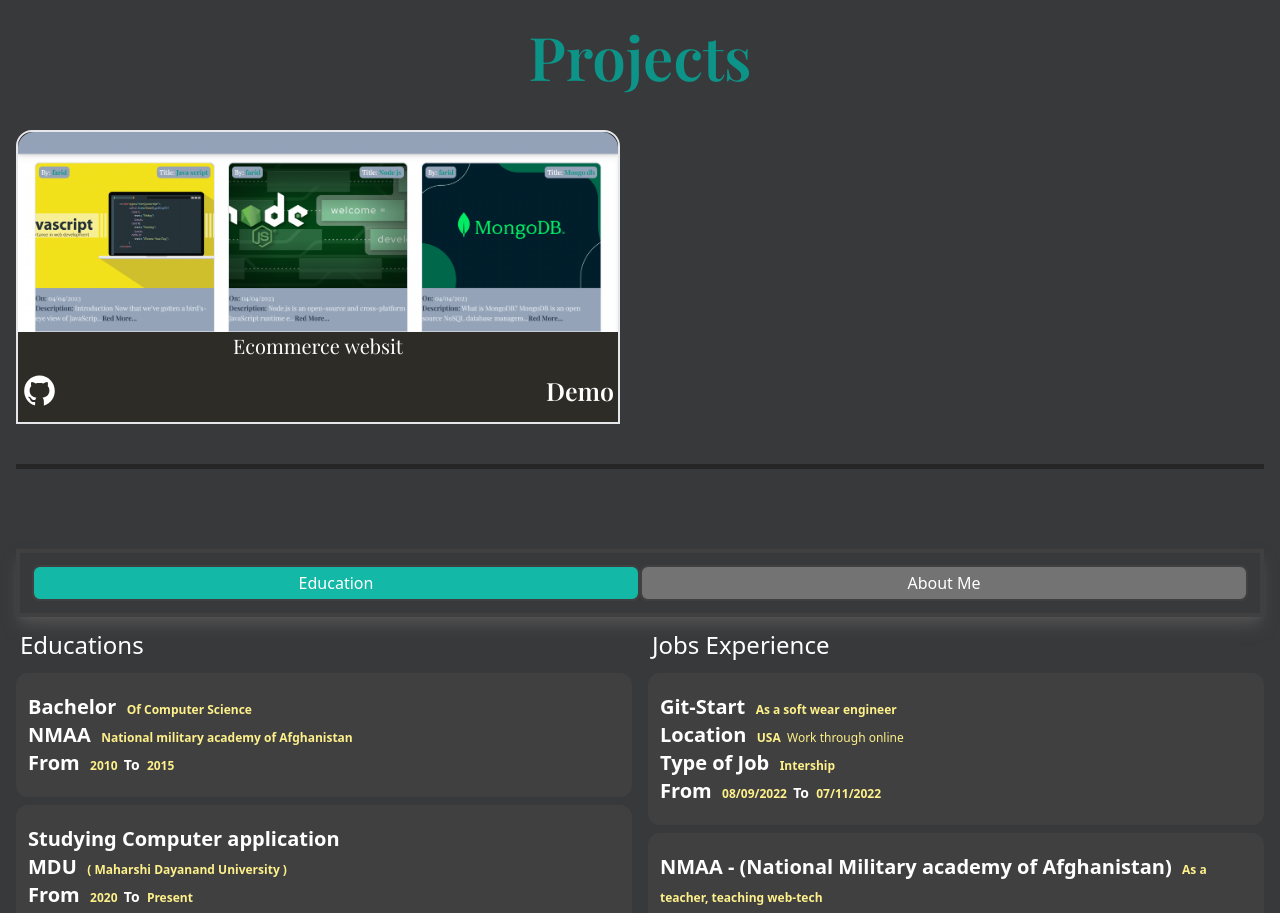
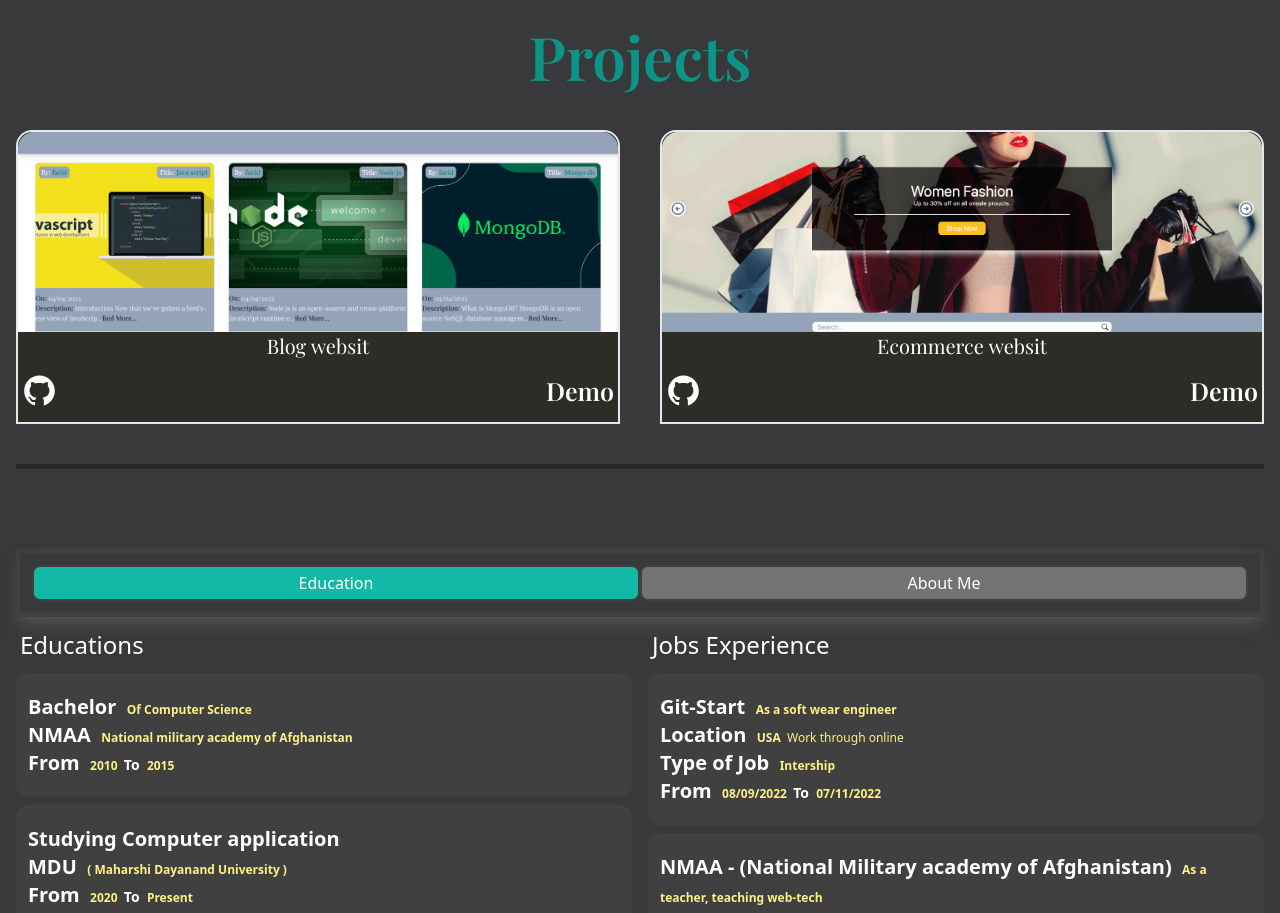
Before and after one commit to faridomarafg/my-portfolio-app, a React (Create React App) app: page / in a window 1280 px wide. Shown: the part 1440-2353 px from the top of the page. Built offline with nearby package versions, Linux system fonts and the light colour scheme.

Commit message:
new changes

```diff
--- a/src/components/projects/Projects.jsx
+++ b/src/components/projects/Projects.jsx
@@ -2,6 +2,7 @@ import {motion} from 'framer-motion';
 import {AiFillGithub} from 'react-icons/ai';
 
 import blogImg from '../../images/blogImg.png';
+import ecommerceImage from '../../images/ecommerce-image.png';
 
 const projectImg = 'https://www.iwantclarity.com/wp-content/uploads/2018/10/Website-Redesign-More-Than-Just-Aesthetics@2x-100.jpg';
 
@@ -51,7 +52,7 @@ function Projects() {
           Backend used technologies: Node.js, express.js, Mongo-DB
           </p>
           {/*title */}
-          <h1 className='text-center text-[15px] md:text-xl font-playfair'>Ecommerce websit</h1>
+          <h1 className='text-center text-[15px] md:text-xl font-playfair'>Blog websit</h1>
           {/*links */}
           <div className='flex items-center justify-between px-1 py-3'>
             <span className='text-[35px] cursor-pointer'>
@@ -68,6 +69,38 @@ function Projects() {
           </div>
         </div>
 
+
+        <div className='flex flex-col border-2 bg-[#2d2c27] hover:bg-[#f6d0245b] rounded-t-2xl  h-fit hover:opacity-80 duration-1000 hover:scale-[103%] relative'>
+          {/*imag */}
+          <img src={ecommerceImage} alt="projectImg" className='w-full h-[130px] md:h-[200px] object-cover rounded-t-2xl' />
+          {/* description */}
+          <p className='absolute text-yellow-400 text-[9.5px] md:text-[12px] pt-7 md:pt-0 italic  md:text-white rounded-t-2xl px-2 flex justify-center items-center bg-black opacity-0 hover:opacity-80 h-[155px] duration-1000'>
+          This is a full-stack ecommerce application where you can make order and buy it with online payment, and also it has a dashboard which only can access with Admin user, that can manage all the features of the application.
+          <br />
+          this application is fully responsive
+          <br />
+          Frontend used technologies: React.js, tailwind-css, Redux-toolkit, Redux-thunk.
+          <br />
+          Backend used technologies: Node.js, express.js, Mongo-DB
+          </p>
+          {/*title */}
+          <h1 className='text-center text-[15px] md:text-xl font-playfair'>Ecommerce websit</h1>
+          {/*links */}
+          <div className='flex items-center justify-between px-1 py-3'>
+            <span className='text-[35px] cursor-pointer'>
+              {/* github link */}
+              <a href="https://github.com/faridomarafg/mern-ecommerce-backend" target='_blank'>
+                <AiFillGithub className='rounded-full hover:scale-110 hover:text-teal-500 duration-1000'/>
+              </a>
+            </span>
+            <h1 className='opacity-100 text-[10px] text-center pl-8 md:opacity-0'>Tap on Photo to description</h1>
+            <span className='text-[25px] cursor-pointer hover:text-teal-600 duration-1000 hover:scale-105 font-semibold font-playfair'>
+              {/* demo link */}
+              <a href="https://mern-ecommerce-front-v1.onrender.com" target='_blank'>Demo</a>
+            </span>
+          </div>
+        </div>
+
       </motion.div>
     </div>
   )
```
Also changed, not shown: src/images/ecommerce-image.png (added).
